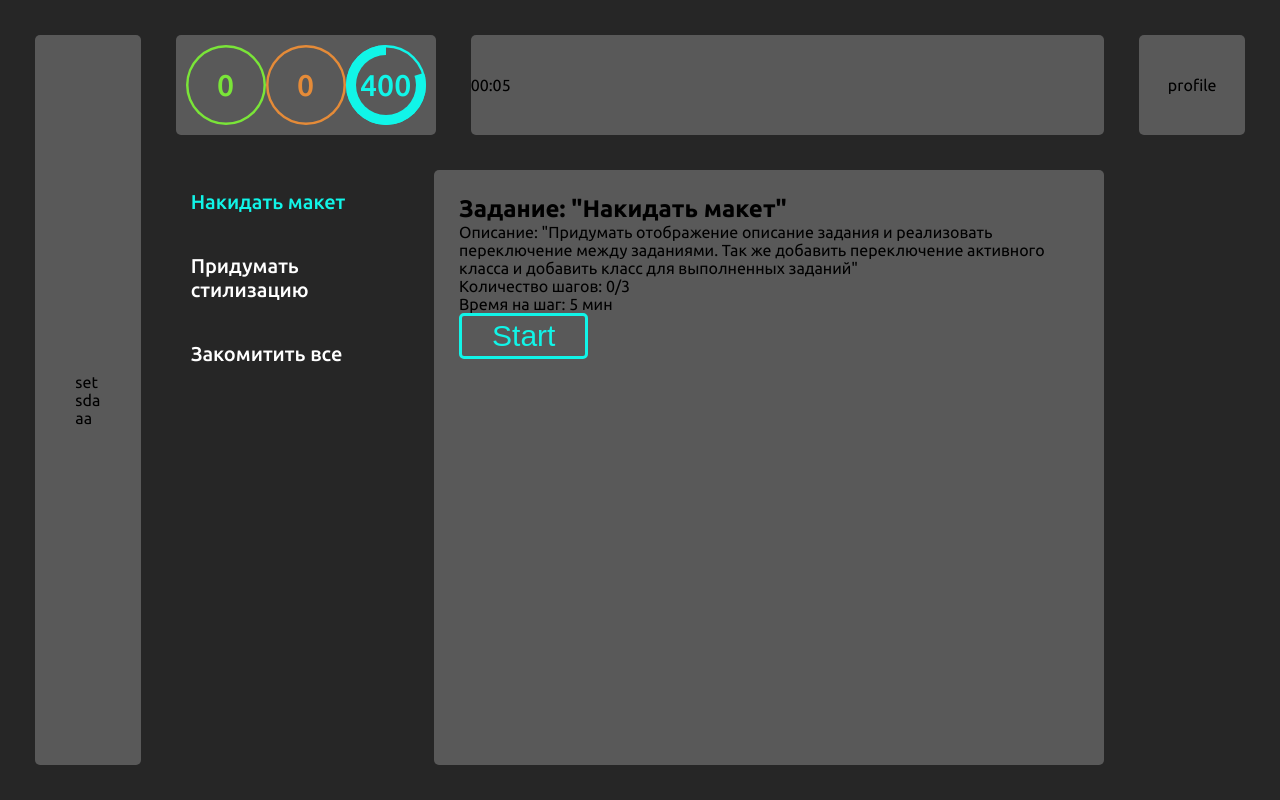
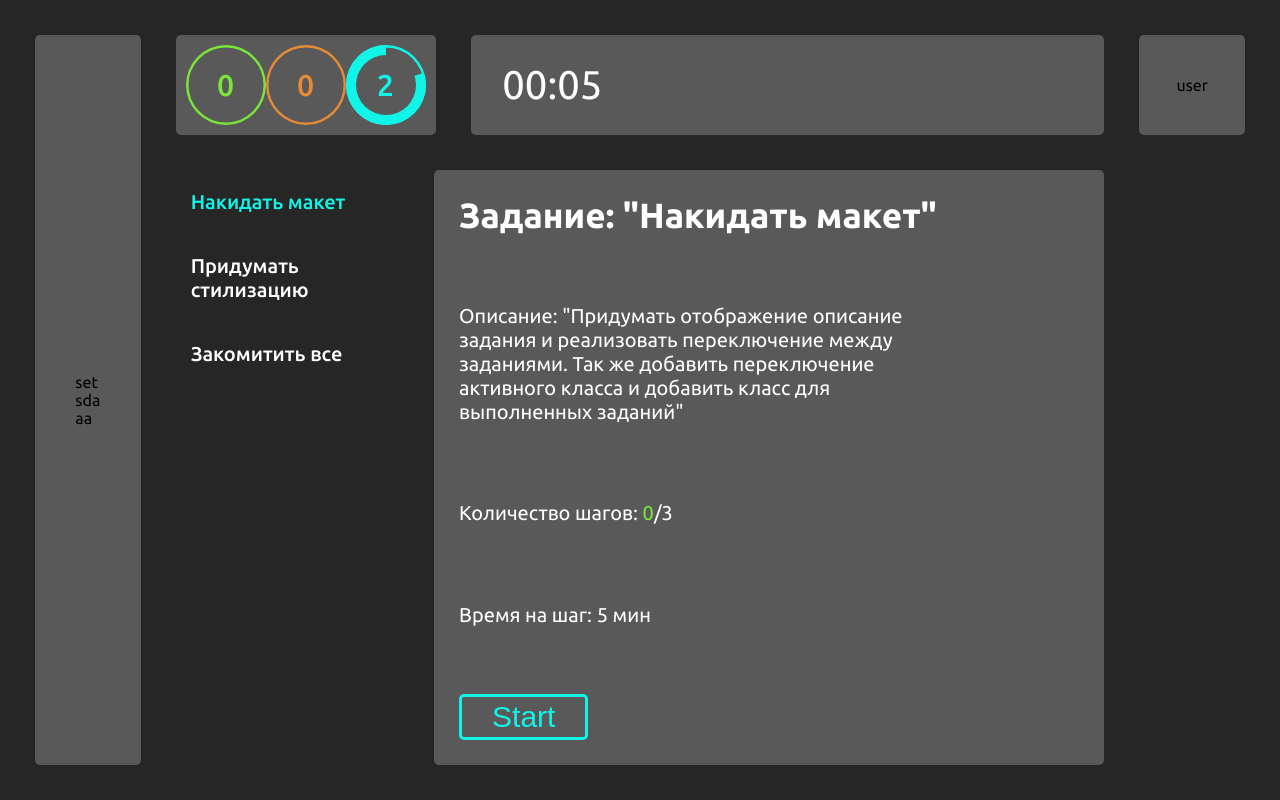
Before and after one commit to Rilleynsss/MindfullProgress, a React (Create React App) app: page / in a window 1280 px wide. Both pictures are taken after a click on the item "Накидать макет". Built offline with nearby package versions, Linux system fonts and the light colour scheme.

Commit message:
add modal

```diff
--- a/src/App.tsx
+++ b/src/App.tsx
@@ -1,10 +1,14 @@
 import { FC } from "react";
 import Layout from "./components/Layout/Layout";
 import TaskPage from "./components/TaskPage/Taskpage";
+import Modal from "./components/UI/Modal";
+import { useAppSelector } from "./hooks/redux";
 
 const App: FC = () => {
+  const { isActive, text } = useAppSelector((state) => state.root.modal);
   return (
     <div style={{ display: "flex" }}>
+      {isActive ? <Modal autoClose={true}> {text}</Modal> : null}
       <Layout>
         <TaskPage />
       </Layout>
--- a/src/components/Profile/Profile.tsx
+++ b/src/components/Profile/Profile.tsx
@@ -1,8 +1,10 @@
 import { FC } from "react";
 import cls from "../../style/layout.module.scss";
+import { useAppSelector } from "../../hooks/redux";
 
 const Profile: FC = () => {
-  return <section className={cls.layoutProfile}>profile</section>;
+  const { username } = useAppSelector((state) => state.root.profile);
+  return <section className={cls.layoutProfile}>{username}</section>;
 };
 
 export default Profile;
--- a/src/components/StatusBar/Statusbar.tsx
+++ b/src/components/StatusBar/Statusbar.tsx
@@ -5,6 +5,8 @@ import { useAppSelector } from "../../hooks/redux";
 
 const Statusbar: FC = () => {
   const { task, active } = useAppSelector((state) => state.task);
+  const { lvl } = useAppSelector((state) => state.root.profile);
+
   const [percentCurrentTask, setPercentCurrentTask] = useState<number>(0);
   let complete = 0;
   task.forEach((item) => {
@@ -41,6 +43,7 @@ const Statusbar: FC = () => {
           variant={RadianVariant.blue}
           maxState={500}
           percent={percent3}
+          text={lvl}
         />
       </div>
     </div>
--- a/src/components/TaskPage/Taskpage.tsx
+++ b/src/components/TaskPage/Taskpage.tsx
@@ -5,9 +5,11 @@ import { useAppDispathc, useAppSelector } from "../../hooks/redux";
 import { TaskSlice } from "../../store/reducers/TaskSlice";
 import { ITask } from "../../models/ITask";
 import { useTimer } from "../../hooks/useTimer";
+import { RootSetting } from "../../store/reducers/RootSetting";
 
 const TaskPage: FC = () => {
   const { setActiveTask, disableAllTask, startTimer } = TaskSlice.actions;
+  const { swipeModalActivity } = RootSetting.actions;
   const dispatch = useAppDispathc();
   const { setIdx } = useTimer();
   const { task, isStarted } = useAppSelector((state) => state.task);
@@ -44,7 +46,12 @@ const TaskPage: FC = () => {
               onClick={(e) => {
                 e.stopPropagation();
                 isStarted
-                  ? console.log("выбранно другое задание")
+                  ? dispatch(
+                      swipeModalActivity([
+                        true,
+                        "Выбрано другое задание. Пожалуйста, завершите в начале его, прежде чем брать следующее",
+                      ])
+                    )
                   : dispatch(setActiveTask(item.id));
               }}
               className={[
@@ -63,12 +70,18 @@ const TaskPage: FC = () => {
           if (item.status.isActive) {
             return (
               <Fragment key={item.id}>
-                <h2>Задание: "{item.title}"</h2>
-                <p>Описание: "{item.description}"</p>
-                <p>
-                  Количество шагов: {item.currentStep}/{item.steps}{" "}
+                <h2 className={item.status.isFinish ? cls.finish : ""}>
+                  Задание: "{item.title}"
+                </h2>
+                <p className={item.status.isFinish ? cls.finish : ""}>
+                  Описание: "{item.description}"
                 </p>
-                <p>Время на шаг: {item.timeForStep} мин</p>
+                <p className={item.status.isFinish ? cls.finish : ""}>
+                  Количество шагов: <span>{item.currentStep}</span>/{item.steps}{" "}
+                </p>
+                <p className={item.status.isFinish ? cls.finish : ""}>
+                  Время на шаг: {item.timeForStep} мин
+                </p>
                 <Button
                   variant={checkStatusButton(item)}
                   onClick={(e) => {
--- /dev/null
+++ b/src/components/UI/Modal.tsx
@@ -0,0 +1,41 @@
+import { FC, ReactNode, useEffect } from "react";
+import cls from "../../style/UI.module.scss";
+import { useAppDispathc, useAppSelector } from "../../hooks/redux";
+import { RootSetting } from "../../store/reducers/RootSetting";
+
+interface IModal {
+  children: string | ReactNode;
+  autoClose?: boolean;
+}
+
+const Modal: FC<IModal> = ({ children, autoClose }) => {
+  const { isActive } = useAppSelector((state) => state.root.modal);
+  const { swipeModalActivity } = RootSetting.actions;
+  const dispatch = useAppDispathc();
+  useEffect(() => {
+    if (isActive && autoClose) {
+      setTimeout(() => {
+        dispatch(swipeModalActivity([false, ""]));
+      }, 3000);
+    }
+  }, [isActive]);
+  return (
+    <div
+      className={cls.modal}
+      onClick={(e) => {
+        dispatch(swipeModalActivity([false, ""]));
+      }}
+    >
+      <div
+        className={cls.content}
+        onClick={(e) => {
+          e.stopPropagation();
+        }}
+      >
+        {children}
+      </div>
+    </div>
+  );
+};
+
+export default Modal;
--- a/src/hooks/useTimer.ts
+++ b/src/hooks/useTimer.ts
@@ -17,7 +17,6 @@ export const useTimer = () => {
   useEffect(() => {
     if (idx !== null) {
       if (task[idx].status.isActive && task[idx].status.isStarted) {
-        console.log(idx, "task id");
         if (task[idx].timeLeft === 0) {
           dispatch(stopTimer());
         }
--- /dev/null
+++ b/src/store/reducers/RootSetting.ts
@@ -0,0 +1,36 @@
+import { createSlice, PayloadAction } from "@reduxjs/toolkit";
+
+interface IRootSetting {
+  modal: {
+    isActive: boolean;
+    text?: string;
+  };
+  profile: {
+    username: string;
+    lvl: number;
+  };
+}
+const initialState: IRootSetting = {
+  modal: {
+    isActive: false,
+  },
+  profile: {
+    username: "user",
+    lvl: 2,
+  },
+};
+
+export const RootSetting = createSlice({
+  name: "root",
+  initialState,
+  reducers: {
+    swipeModalActivity(state, payload: PayloadAction<[boolean, string]>) {
+      state.modal.isActive = payload.payload[0];
+      if (payload.payload[1]) {
+        state.modal.text = payload.payload[1];
+      }
+    },
+  },
+});
+
+export default RootSetting.reducer;
--- a/src/store/reducers/TaskSlice.ts
+++ b/src/store/reducers/TaskSlice.ts
@@ -1,4 +1,4 @@
-import { createSlice, current, PayloadAction } from "@reduxjs/toolkit";
+import { createSlice, PayloadAction } from "@reduxjs/toolkit";
 import { ITask } from "../../models/ITask";
 
 interface TaskState {
@@ -65,11 +65,9 @@ export const TaskSlice = createSlice({
     },
     startTimer(state) {
       state.isStarted = true;
-      console.log("start timer");
     },
     stopTimer(state) {
       state.isStarted = false;
-      console.log("stop timer");
     },
     checkTaskStatus(state, payload: PayloadAction<number>) {
       const currentTask = state.task[payload.payload];
--- a/src/store/store.ts
+++ b/src/store/store.ts
@@ -1,7 +1,9 @@
 import { combineReducers, configureStore } from "@reduxjs/toolkit";
 import TaskReducer from "./reducers/TaskSlice";
+import rootSetting from "./reducers/RootSetting";
 const rootReducer = combineReducers({
   task: TaskReducer,
+  root: rootSetting,
 });
 
 export const setupStore = () => {
--- a/src/style/UI.module.scss
+++ b/src/style/UI.module.scss
@@ -3,7 +3,6 @@
     font-size: 30px;
 
     background: transparent;
-
     border-radius: 5px;
     padding: 3px 30px;
     cursor: pointer;
@@ -20,3 +19,31 @@
         border: 3px solid #7AE538;
     }
 }
+.modal{
+    background: #00000082;
+    position: absolute;
+    width: 100%;
+    height: 100vh;
+    z-index: 99;
+    display: flex;
+    align-items: center;
+    justify-content: center;
+    & .content{
+        width: 35%;
+        height: 25%;
+        // background-color: white;
+        display: flex;
+        justify-content: center;
+        align-items: center;
+        border-radius: 5px;
+        text-align: center;
+        backdrop-filter: blur(5px);
+        padding: 10px;
+        font-weight: 600;
+        font-size: 20px;
+        line-height: 35px;
+        text-transform: uppercase;
+        color:#fff;
+        border:2px solid #11F5E8;
+    }
+}
--- a/src/style/layout.module.scss
+++ b/src/style/layout.module.scss
@@ -47,6 +47,11 @@
         background: #595959;
         display: flex;
         align-items: center;
+        padding: 0 5%;
+        & p{
+            font-size: 40px;
+            color:#fff;
+        }
     };
     &Content{
         grid-row: 2;
--- a/src/style/taskPage.module.scss
+++ b/src/style/taskPage.module.scss
@@ -36,4 +36,29 @@
     background:#595959;
     border-radius: 5px;
     padding: 25px;
+    color:#fff;
+    display: flex;
+    flex-direction: column;
+    justify-content: space-between;
+    align-items: start;
+    &.finish{
+        color:#ffffff5e;
+    }
+    & h2{
+        font-size: 35px;
+        &.finish {
+                color: #ffffff5e;
+            }
+    }
+    & p{
+        font-size: 20px;
+        padding: 10px 0;
+        max-width: 75%;
+        &.finish {
+                color: #ffffff5e;
+            }
+        & span{
+            color:#7AE538;
+        }
+    }
 }
```
